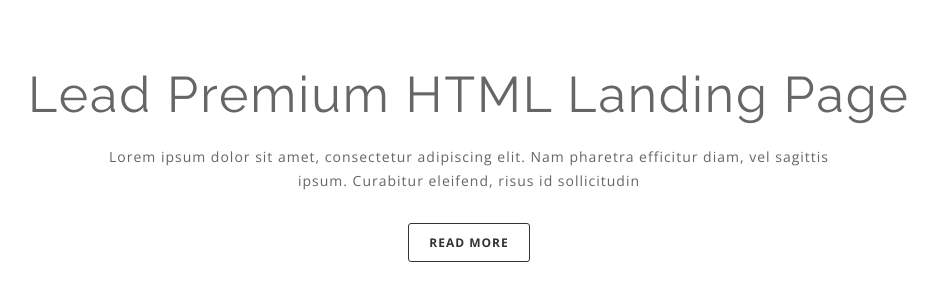
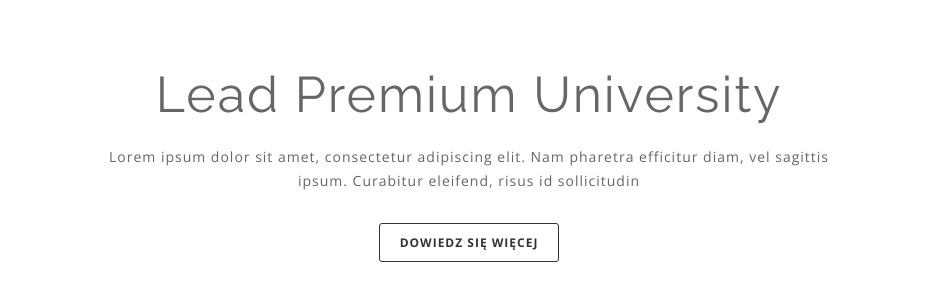
Before and after one commit to markwartpatryk/leadsite, a plain HTML site: page index.html in a window 1280 px wide. Shown: the part 120-420 px from the top of the page, without its empty margins (171-1109 px from the left). Drawn offline with nearby package versions, Linux system fonts and the light colour scheme.

Commit message:
Branch main changes

```diff
--- a/index.html
+++ b/index.html
@@ -5,7 +5,7 @@
     <meta charset="utf-8">
     <meta http-equiv="X-UA-Compatible" content="IE=edge">
     <meta name="viewport" content="width=device-width, initial-scale=1">
-    <title>Building a website using HTML fragments</title>
+    <title>Lead University</title>
 
     <!-- FAVICON LINK -->
     <link rel="shortcut icon" type="image/x-icon" href="images/favicon.png">
@@ -30,13 +30,13 @@
 <div class="container-fluid header-bgimage bgimage-property parallax header-section-space">
     <div class="container">
         <div class="col-md-12 column-center no-padding">
-            <p class="center header-head1 header-head1-bottom">Lead premium HTML Landing Page</p>
+            <p class="center header-head1 header-head1-bottom">Lead Premium University</p>
             <div class="col-md-8 column-center no-padding">
                 <p class="center header-text-bottom ls">Lorem ipsum dolor sit amet, consectetur adipiscing elit. Nam pharetra efficitur diam, vel sagittis ipsum. Curabitur eleifend, risus id sollicitudin</p>
             </div>
             <div class="center">
                 <a href="#">
-                    <div class="header-btn header-btn-black">read more</div>
+                    <div class="header-btn header-btn-black">Dowiedz się więcej</div>
                 </a>
             </div>
         </div>
```
